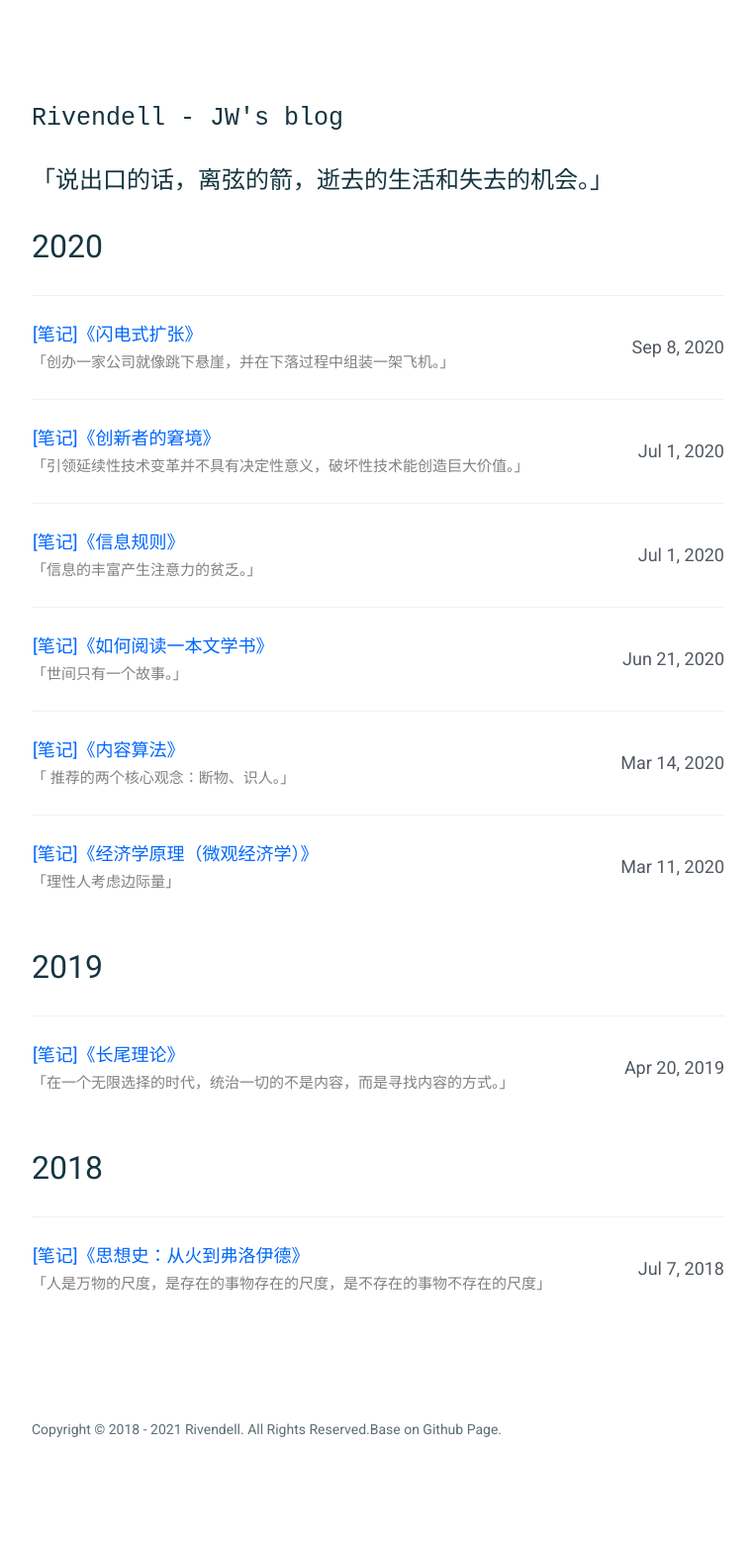
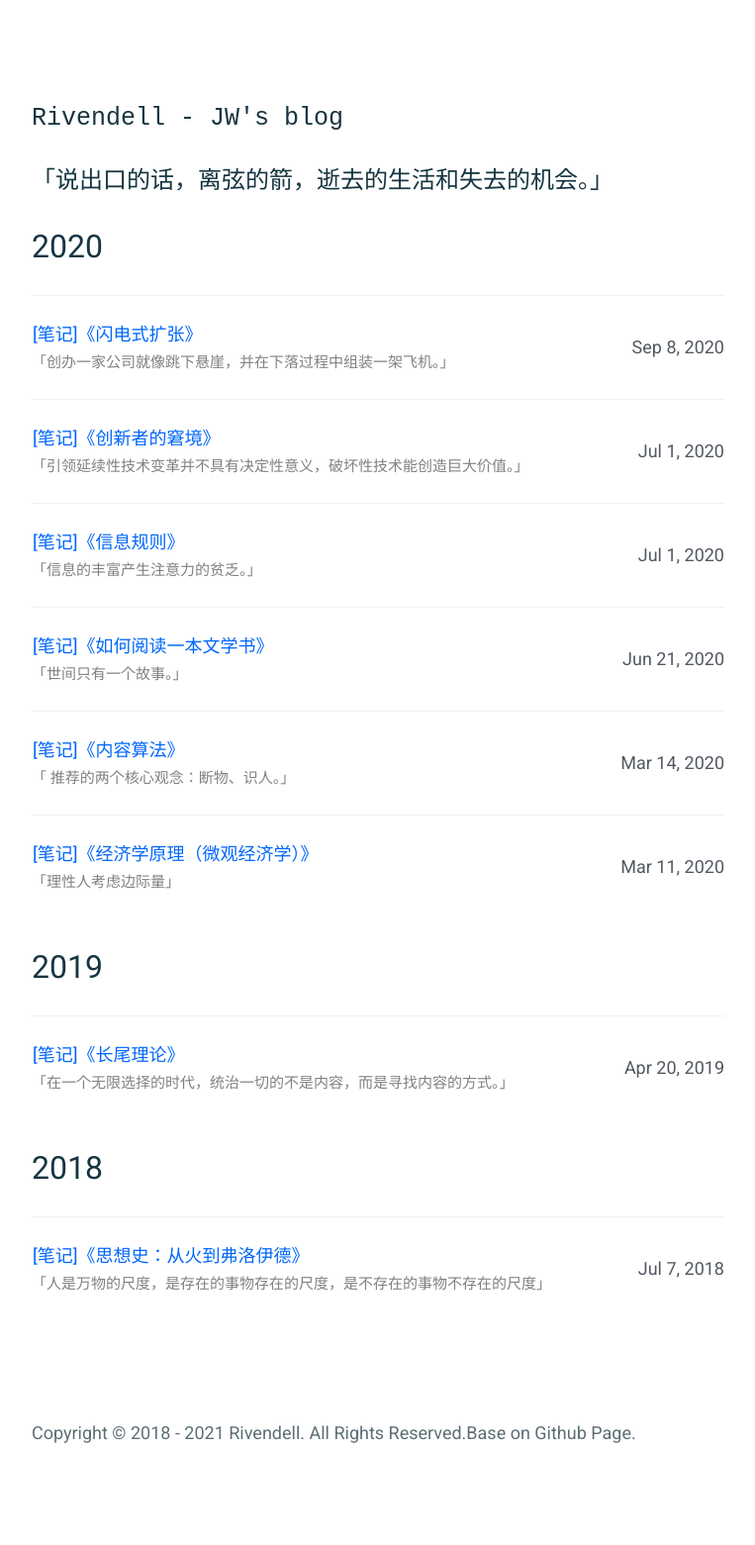
Before and after one commit to icarus507/icarus507.github.io, a Jekyll site: the page built from index.html, in a window 1280 px wide. Shown: the whole page at 99% size, without its empty margins (258-1021 px from the left). Built offline with Jekyll 4.4.1, drawn with Linux system fonts in a browser that asks for light colours.

Commit message:
Update _page.scss

```diff
--- a/_sass/components/_page.scss
+++ b/_sass/components/_page.scss
@@ -40,8 +40,8 @@
             align-items: center;
 
     p {
+        font-size: 1.4rem;
         @include fs--body;
-        font-size: 1.4rem;
         color: $c-base__01;
     }
 }
```
